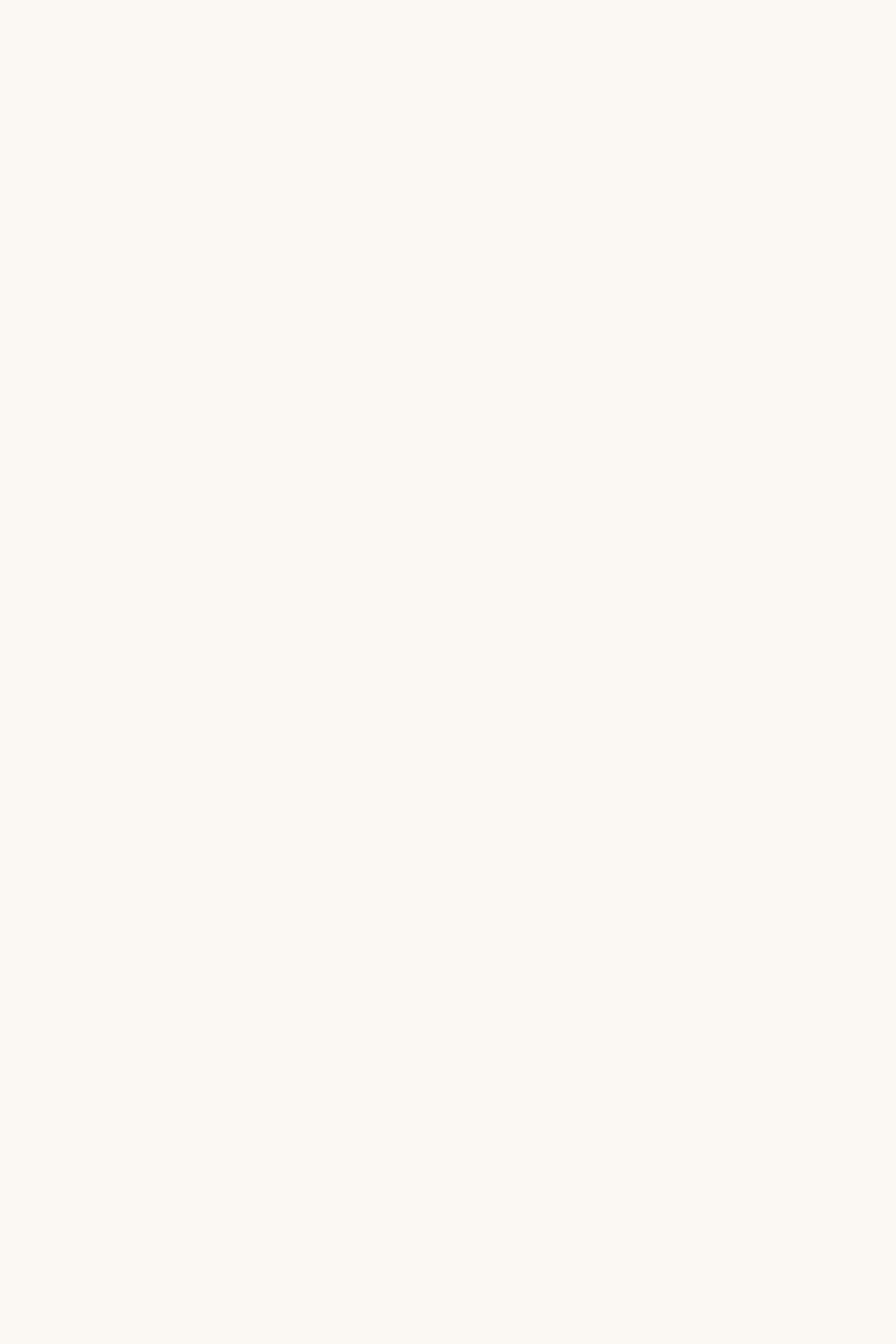
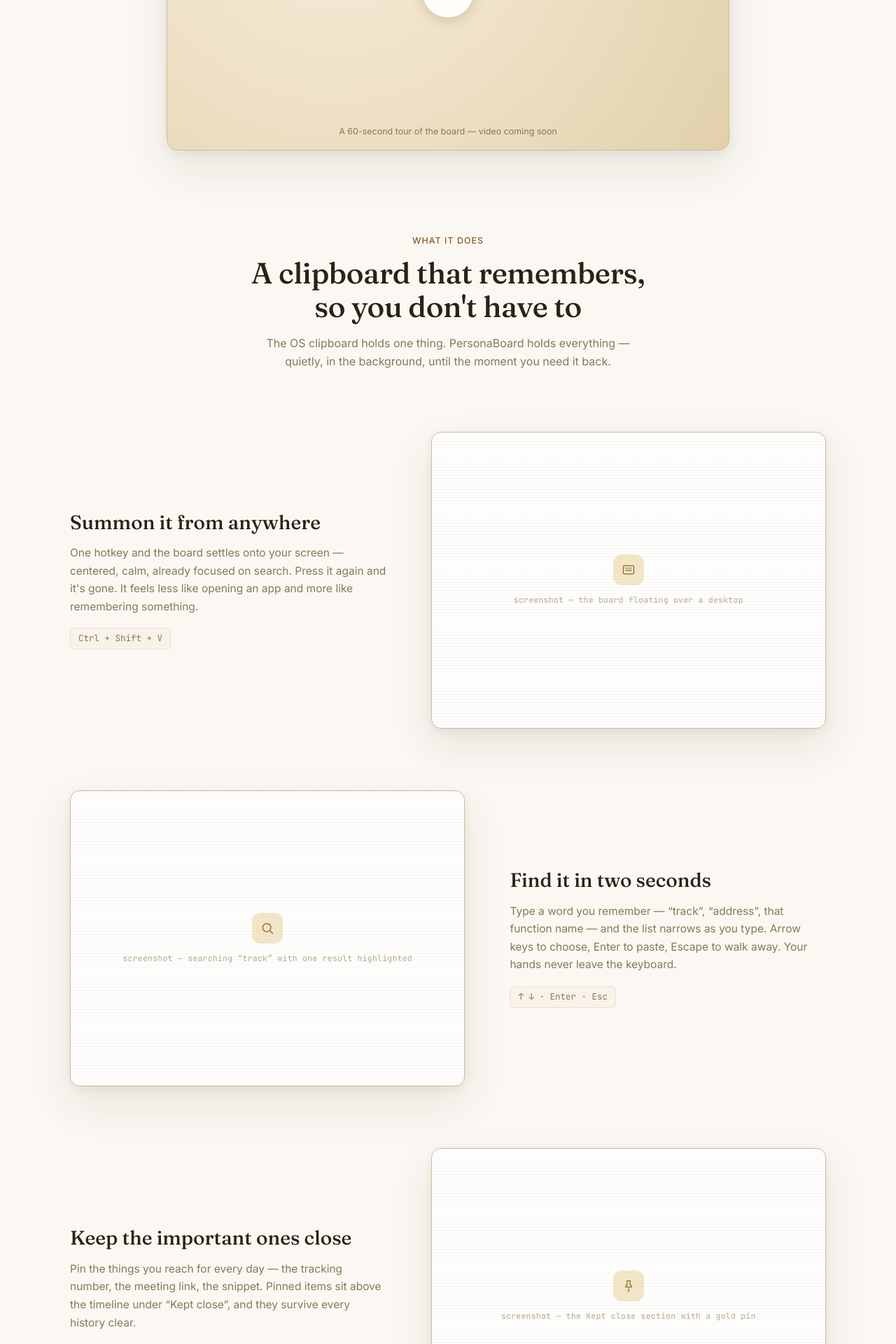
Before and after one commit to Offline-First-Apps/PersonaBoard, a Next.js app in the folder apps/web/: page / in a window 1280 px wide. Shown: the part 880-2800 px from the top of the page at 70% size. Before the commit the page ends 800 px from the top, so only its background shows below. Built offline with nearby package versions, Linux system fonts and the light colour scheme.

Commit message:
feat(web): add features section, CTA band, and assemble landing page

```diff
--- a/apps/web/src/app/page.tsx
+++ b/apps/web/src/app/page.tsx
@@ -1,30 +1,19 @@
-"use client";
-
-const TITLE_TEXT = `
- ██████╗ ███████╗████████╗████████╗███████╗██████╗
- ██╔══██╗██╔════╝╚══██╔══╝╚══██╔══╝██╔════╝██╔══██╗
- ██████╔╝█████╗     ██║      ██║   █████╗  ██████╔╝
- ██╔══██╗██╔══╝     ██║      ██║   ██╔══╝  ██╔══██╗
- ██████╔╝███████╗   ██║      ██║   ███████╗██║  ██║
- ╚═════╝ ╚══════╝   ╚═╝      ╚═╝   ╚══════╝╚═╝  ╚═╝
-
- ████████╗    ███████╗████████╗ █████╗  ██████╗██╗  ██╗
- ╚══██╔══╝    ██╔════╝╚══██╔══╝██╔══██╗██╔════╝██║ ██╔╝
-    ██║       ███████╗   ██║   ███████║██║     █████╔╝
-    ██║       ╚════██║   ██║   ██╔══██║██║     ██╔═██╗
-    ██║       ███████║   ██║   ██║  ██║╚██████╗██║  ██╗
-    ╚═╝       ╚══════╝   ╚═╝   ╚═╝  ╚═╝ ╚═════╝╚═╝  ╚═╝
- `;
+import { Navbar } from "@/components/landing/Navbar";
+import { Hero, VideoPlaceholder } from "@/components/landing/Hero";
+import { CtaBand, Features } from "@/components/landing/Features";
+import { Footer } from "@/components/landing/Footer";
 
 export default function Home() {
   return (
-    <div className="container mx-auto max-w-3xl px-4 py-2">
-      <pre className="overflow-x-auto font-mono text-sm">{TITLE_TEXT}</pre>
-      <div className="grid gap-6">
-        <section className="rounded-lg border p-4">
-          <h2 className="mb-2 font-medium">API Status</h2>
-        </section>
-      </div>
+    <div className="lp">
+      <Navbar />
+      <main>
+        <Hero />
+        <VideoPlaceholder />
+        <Features />
+        <CtaBand />
+      </main>
+      <Footer />
     </div>
   );
 }
--- /dev/null
+++ b/apps/web/src/components/landing/Features.tsx
@@ -0,0 +1,126 @@
+import { DownloadButton } from "./DownloadButton";
+
+function ShotIcon({ children }: { children: React.ReactNode }) {
+  return <div className="lp-shot-icon">{children}</div>;
+}
+
+const stroke = {
+  fill: "none",
+  stroke: "currentColor",
+  strokeWidth: 1.5,
+  strokeLinecap: "round",
+  strokeLinejoin: "round",
+} as const;
+
+/* Screenshot placeholder — warm paper frame until real captures ship. */
+function Shot({ label, icon }: { label: string; icon: React.ReactNode }) {
+  return (
+    <div className="lp-feature-shot lp-shot" role="img" aria-label={label}>
+      <ShotIcon>{icon}</ShotIcon>
+      <span className="lp-shot-label">{label}</span>
+    </div>
+  );
+}
+
+const FEATURES = [
+  {
+    title: "Summon it from anywhere",
+    body: "One hotkey and the board settles onto your screen — centered, calm, already focused on search. Press it again and it's gone. It feels less like opening an app and more like remembering something.",
+    kbd: "Ctrl + Shift + V",
+    shot: "screenshot — the board floating over a desktop",
+    icon: (
+      <svg width="20" height="20" viewBox="0 0 24 24" {...stroke} aria-hidden="true">
+        <rect x="3" y="5" width="18" height="14" rx="2" />
+        <path d="M7 9h2M11 9h2M15 9h2M7 13h10" />
+      </svg>
+    ),
+  },
+  {
+    title: "Find it in two seconds",
+    body: "Type a word you remember — “track”, “address”, that function name — and the list narrows as you type. Arrow keys to choose, Enter to paste, Escape to walk away. Your hands never leave the keyboard.",
+    kbd: "↑ ↓ · Enter · Esc",
+    shot: "screenshot — searching “track” with one result highlighted",
+    flip: true,
+    icon: (
+      <svg width="20" height="20" viewBox="0 0 24 24" {...stroke} aria-hidden="true">
+        <circle cx="11" cy="11" r="7" />
+        <path d="M21 21l-4.3-4.3" />
+      </svg>
+    ),
+  },
+  {
+    title: "Keep the important ones close",
+    body: "Pin the things you reach for every day — the tracking number, the meeting link, the snippet. Pinned items sit above the timeline under “Kept close”, and they survive every history clear.",
+    kbd: "Pinned survives “Clear history”",
+    shot: "screenshot — the Kept close section with a gold pin",
+    icon: (
+      <svg width="20" height="20" viewBox="0 0 24 24" {...stroke} aria-hidden="true">
+        <path d="M12 17v5" />
+        <path d="M9 3h6l-1 6 3 3v2H7v-2l3-3-1-6z" />
+      </svg>
+    ),
+  },
+  {
+    title: "Private by design",
+    body: "No account. No sync. No analytics phoning home. Your clipboard lives in a local database on your machine, and clearing it actually clears it. The app is quiet because there's nothing to report.",
+    kbd: "0 bytes leave this machine",
+    shot: "screenshot — settings panel, retention and clear controls",
+    flip: true,
+    privacy: true,
+    icon: (
+      <svg width="20" height="20" viewBox="0 0 24 24" {...stroke} aria-hidden="true">
+        <rect x="4" y="10" width="16" height="10" rx="2" />
+        <path d="M8 10V7a4 4 0 0 1 8 0v3" />
+      </svg>
+    ),
+  },
+] as const;
+
+export function Features() {
+  return (
+    <section className="lp-section lp-container" id="features">
+      <div className="lp-center">
+        <p className="lp-section-eyebrow">What it does</p>
+        <h2 className="lp-section-title">
+          A clipboard that remembers,
+          <br />
+          so you don&apos;t have to
+        </h2>
+        <p className="lp-section-sub">
+          The OS clipboard holds one thing. PersonaBoard holds everything — quietly, in the
+          background, until the moment you need it back.
+        </p>
+      </div>
+
+      {FEATURES.map((f) => (
+        <div
+          key={f.title}
+          className={`lp-feature${"flip" in f && f.flip ? " lp-feature-flip" : ""}`}
+          id={"privacy" in f && f.privacy ? "privacy" : undefined}
+        >
+          <div className="lp-feature-copy">
+            <h3>{f.title}</h3>
+            <p>{f.body}</p>
+            <span className="lp-feature-kbd">{f.kbd}</span>
+          </div>
+          <Shot label={f.shot} icon={f.icon} />
+        </div>
+      ))}
+    </section>
+  );
+}
+
+export function CtaBand() {
+  return (
+    <div className="lp-container" id="download">
+      <div className="lp-cta-band">
+        <h2>Stop re-copying the same things.</h2>
+        <p>
+          Download PersonaBoard, copy like you normally do, and the next time you think
+          &ldquo;I just had that&rdquo; — you&apos;ll still have it.
+        </p>
+        <DownloadButton className="lp-btn lp-btn-primary">Download for free</DownloadButton>
+      </div>
+    </div>
+  );
+}
```
